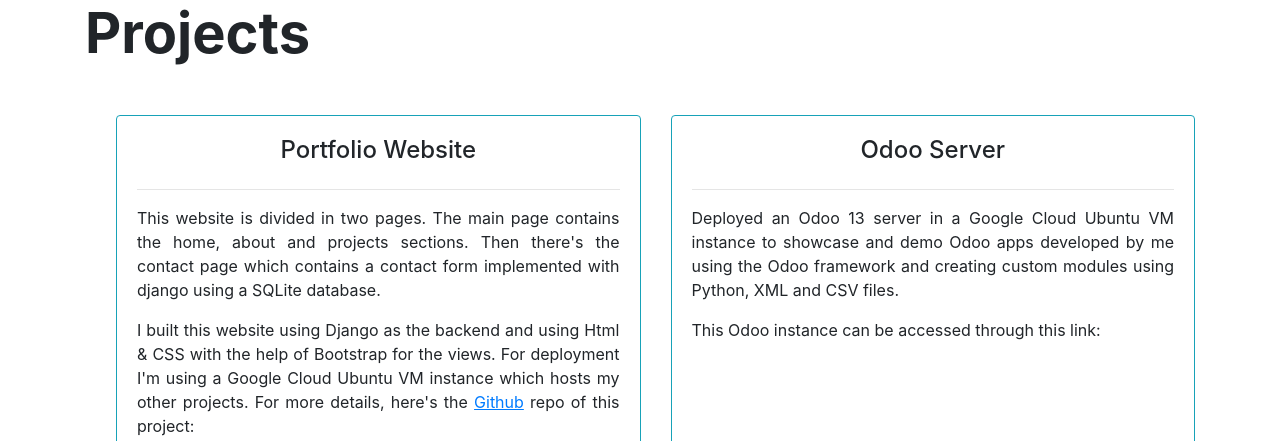
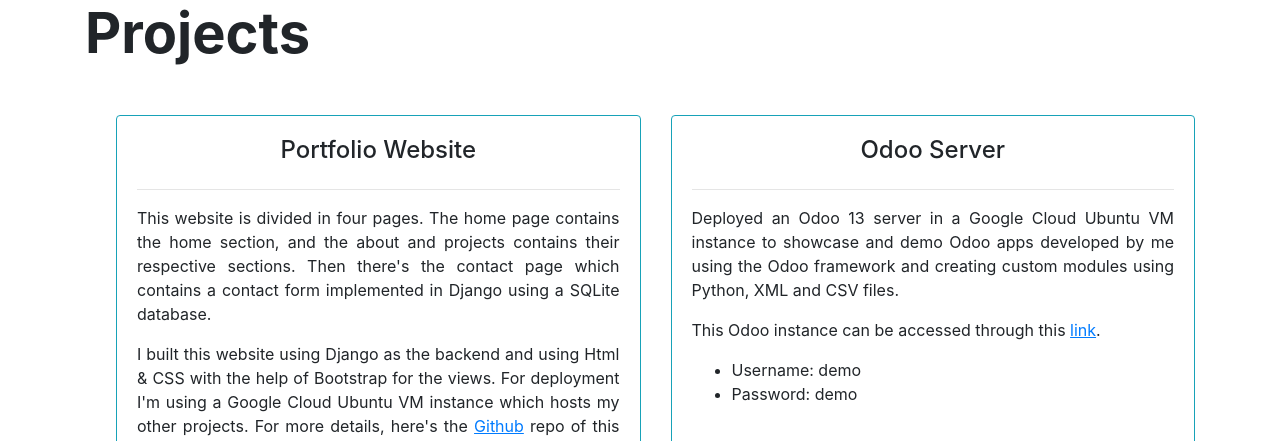
Before and after one commit to chancald/personal-website, a Django app: page /projects in a window 1280 px wide. Shown: the part 57-498 px from the top of the page. Run offline with Django 3.2, Linux system fonts and the light colour scheme; some libraries are stand-ins or nearby versions.

Commit message:
[UPD] added projects links

```diff
--- a/home/templates/home/home.html
+++ b/home/templates/home/home.html
@@ -36,8 +36,8 @@
             </ul>
         </div>
     </nav>
-    <div class="container sect-format">
-        <p class="display-3">Hi, I'm <t class="font-weight-bold">Chandler</t>
+    <div class="container sect-format mt-5">
+        <p class="display-3 mt-5">Hi, I'm <t class="font-weight-bold">Chandler</t>
         </p>
         <p class="display-4">a Software Developer.</p>
         <p>
--- a/home/templates/home/projects.html
+++ b/home/templates/home/projects.html
@@ -43,15 +43,14 @@
                 <div class="card card-body h-100 text-justify border-info fade-in">
                     <h4 class="text-center">Portfolio Website</h4>
                     <hr>
-                    <p>This website is divided in two pages. The main page contains the home, about and projects sections. Then there's the contact page
-                        which contains a contact form implemented with django using a SQLite database.</p>
+                    <p>This website is divided in four pages. The home page contains the home section, and the about and projects contains their respective sections.
+                        Then there's the contact page which contains a contact form implemented in Django using a SQLite database.
+                    </p>
                     <p>I built this website using Django as the backend and using Html & CSS with the help of Bootstrap for the views.
                         For deployment I'm using a Google Cloud Ubuntu VM instance which hosts my other projects. For more
                         details, here's the <a href="https://github.com/chancald"><u>Github</u></a> repo of this project:
                     </p>
-                    <ul style="list-style-type:none;">
-                        <li><img class="social" src="{% static 'images/github-logo.png' %}"></li>
-                    </ul>
+                    <a class="text-center" href="https://github.com/chancald/personal-website"><img class="social" src="{% static 'images/github-logo.png' %}"></a>
                 </div>
             </div>
             <div class="col-md-6">
@@ -63,8 +62,13 @@
                         developed by me using the Odoo framework and creating custom modules using Python, XML and CSV files.
                     </p>
                     <p>
-                        This Odoo instance can be accessed through this link:
+                        This Odoo instance can be accessed through this <a class="text-center" href="https://github.com/chancald/personal-website"><u>link</u></a>.
+
                     </p>
+                    <ul>
+                        <li>Username: demo</li>
+                        <li>Password: demo</li>
+                    </ul>
                 </div>
             </div>
             <div class="col-md-6 mt-3">
```
